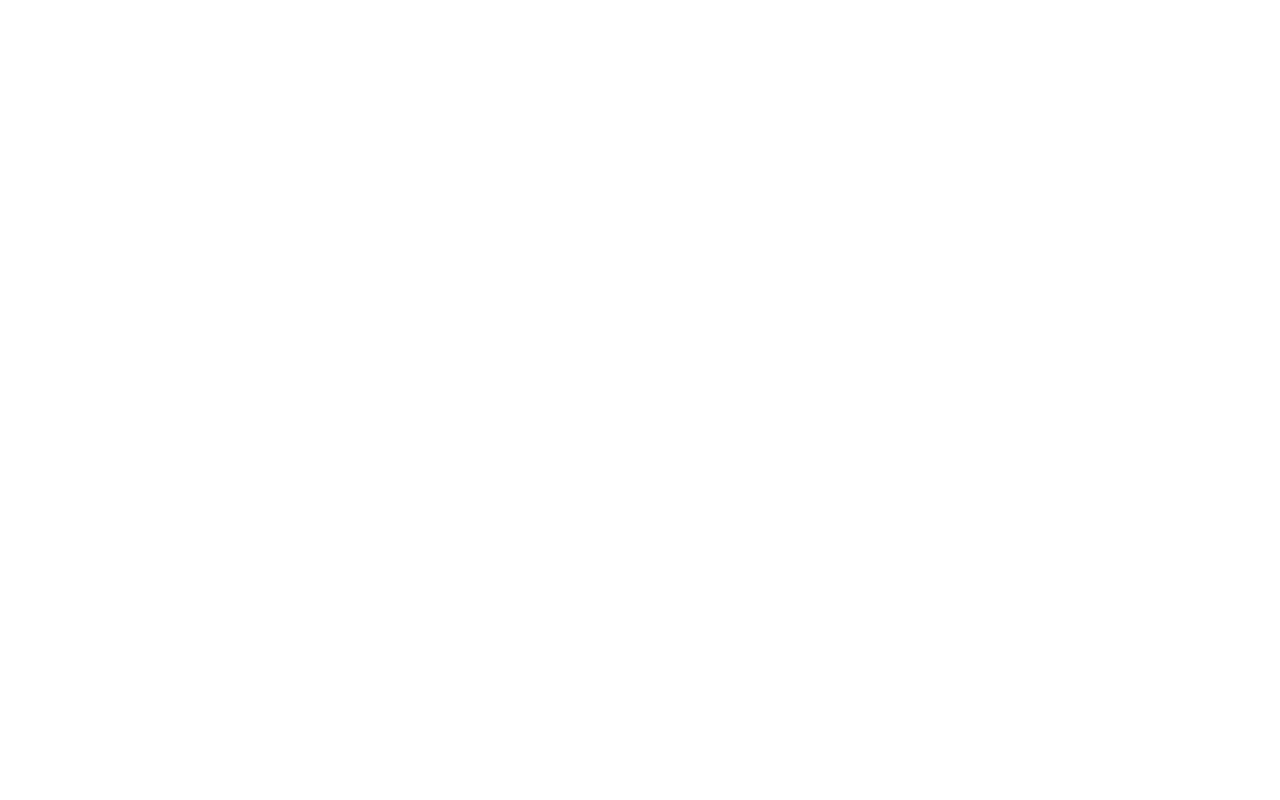
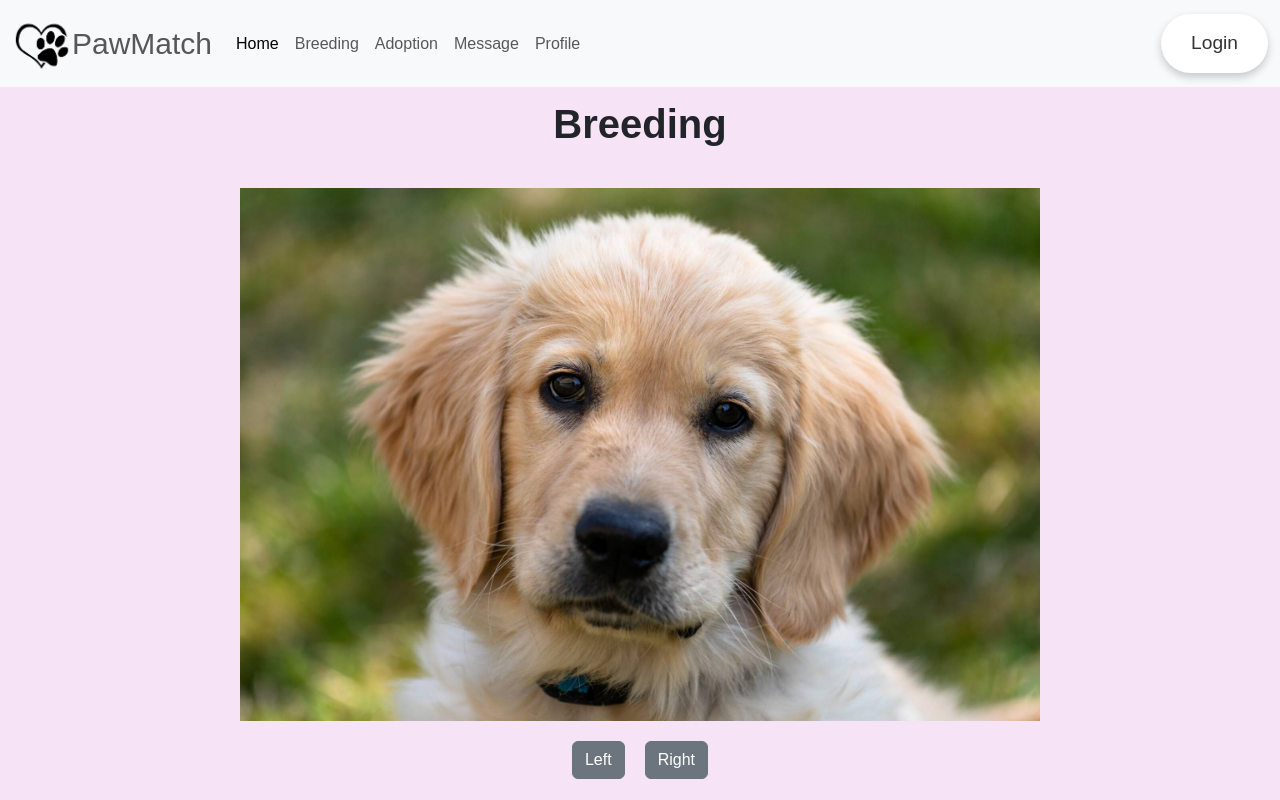
Before and after one commit to Beto91401/PawMatch, a plain HTML site: page Breeding/BreedingIndex.html in a window 1280 px wide. Drawn offline with nearby package versions, Linux system fonts and the light colour scheme.

Commit message:
Updated Adoption and breeding page

```diff
--- a/Adoption/AdoptionIndex.html
+++ b/Adoption/AdoptionIndex.html
@@ -3,7 +3,7 @@
 <head>
     <meta charset="UTF-8">
     <meta name="viewport" content="width=device-width, initial-scale=1.0">
-    <title>Adoption - PawMatch</title>
+    <title>Breeding - PawMatch</title>
     <!-- Latest Bootstrap CSS from jsDelivr CDN -->
     <link href="https://cdn.jsdelivr.net/npm/bootstrap@5.3.3/dist/css/bootstrap.min.css" rel="stylesheet" integrity="sha384-QWTKZyjpPEjISv5WaRU9OFeRpok6YctnYmDr5pNlyT2bRjXh0JMhjY6hW+ALEwIH" crossorigin="anonymous">
     <link rel="stylesheet" href="AdoptionStyles.css">
@@ -22,12 +22,32 @@
             <div class="collapse navbar-collapse" id="navbarNavAltMarkup">
                 <div class="navbar-nav">
                     <a class="nav-link active" aria-current="page" href="../homepage/index.html">Home</a>
-                    <a class="nav-link" href="#">Adoption</a>
-                    <a class="nav-link" href="#">Breeding</a>
-                    <a class="nav-link" href="#">Message</a>
-                    <a class="nav-link" href="#">Profile</a>
+                    <a class="nav-link" href="../Breeding/BreedingIndex.html">Breeding</a>
+                    <a class="nav-link" href="../Adoption/AdoptionIndex.html">Adoption</a>
+                    <a class="nav-link" href="../Message/MessageIndex.html">Message</a>
+                    <a class="nav-link" href="../Profile/ProfileIndex.html">Profile</a>
                 </div>
             </div>
             <button class="btn btn-bubbly ms-auto" data-bs-toggle="modal" data-bs-target="#loginModal">Login</button>
         </div>
     </nav>
+    <!-- End of Navbar -->
+
+    <!-- Main Content -->
+    <div class="main-content">
+        <div class="container">
+            <h1 class="page-title">Adoption</h1>
+            <img src="../images/Golden-dog.jpeg" alt="Dog Image" class="center-image">
+            <div class="button-group">
+                <button type="button" class="btn btn-secondary">Left</button>
+                <button type="button" class="btn btn-secondary">Right</button>
+            </div>
+        </div>
+    </div>
+
+    <!-- Latest Bootstrap and Popper JS from jsDelivr CDN -->
+    <script src="https://cdn.jsdelivr.net/npm/@popperjs/core@2.11.8/dist/umd/popper.min.js" integrity="sha384-I7E8VVD/ismYTF4hNIPjVp/Zjvgyol6VFvRkX/vR+Vc4jQkC+hVqc2pM8ODewa9r" crossorigin="anonymous"></script>
+    <script src="https://cdn.jsdelivr.net/npm/bootstrap@5.3.3/dist/js/bootstrap.bundle.min.js" integrity="sha384-YvpcrYf0tY3lHB60NNkmXc5s9fDVZLESaAA55NDzOxhy9GkcIdslK1eN7N6jIeHz" crossorigin="anonymous"></script>
+    <script src="../app.js"></script> <!-- Include your app.js file here -->
+</body>
+</html>
--- a/Adoption/AdoptionStyles.css
+++ b/Adoption/AdoptionStyles.css
@@ -2,6 +2,7 @@ body {
     font-family: Arial, sans-serif;
     margin: 0;
     padding: 0;
+    background-color: #F6E3F6; /* Set background color */
 }
 
 .navbar {
@@ -25,6 +26,19 @@ body {
 .main-content {
     padding-top: 80px; /* Space for fixed navbar */
     text-align: center;
+
+}
+.center-image {
+    width: 80%; /* Adjust this percentage as needed */
+    height: auto;
+    max-width: 800px; /* Optional: Set a maximum width */
+    margin: 20px 0;
+}
+
+.button-group {
+    display: flex;
+    justify-content: center;
+    gap: 20px;
 }
 
 .btn-bubbly {
@@ -42,5 +56,11 @@ body {
 }
 
 .btn-bubbly:hover {
-    background-color: #F8C8DC;
+    background-color: #F6E3F6;
 }
+
+.page-title {
+    font-weight: bold;
+    margin-bottom: 20px;
+    margin-top: 20px;
+}
--- a/Breeding/BreedingIndex.html
+++ b/Breeding/BreedingIndex.html
@@ -0,0 +1,53 @@
+<!DOCTYPE html>
+<html lang="en">
+<head>
+    <meta charset="UTF-8">
+    <meta name="viewport" content="width=device-width, initial-scale=1.0">
+    <title>Breeding - PawMatch</title>
+    <!-- Latest Bootstrap CSS from jsDelivr CDN -->
+    <link href="https://cdn.jsdelivr.net/npm/bootstrap@5.3.3/dist/css/bootstrap.min.css" rel="stylesheet" integrity="sha384-QWTKZyjpPEjISv5WaRU9OFeRpok6YctnYmDr5pNlyT2bRjXh0JMhjY6hW+ALEwIH" crossorigin="anonymous">
+    <link rel="stylesheet" href="BreedingStyles.css">
+</head>
+<body>
+    <!-- Navbar -->
+    <nav class="navbar navbar-expand-lg bg-body-tertiary fixed-top">
+        <div class="container-fluid">
+            <a class="navbar-brand" href="#">
+                <img src="../images/dog-cat-paw.png" alt="PawMatch Logo" class="d-inline-block align-text-top" style="width: 60px; height: auto;">
+                <span class="navbar-text">PawMatch</span>
+            </a>
+            <button class="navbar-toggler" type="button" data-bs-toggle="collapse" data-bs-target="#navbarNavAltMarkup" aria-controls="navbarNavAltMarkup" aria-expanded="false" aria-label="Toggle navigation">
+                <span class="navbar-toggler-icon"></span>
+            </button>
+            <div class="collapse navbar-collapse" id="navbarNavAltMarkup">
+                <div class="navbar-nav">
+                    <a class="nav-link active" aria-current="page" href="../homepage/index.html">Home</a>
+                    <a class="nav-link" href="../Breeding/BreedingIndex.html">Breeding</a>
+                    <a class="nav-link" href="../Adoption/AdoptionIndex.html">Adoption</a>
+                    <a class="nav-link" href="../Message/MessageIndex.html">Message</a>
+                    <a class="nav-link" href="../Profile/ProfileIndex.html">Profile</a>
+                </div>
+            </div>
+            <button class="btn btn-bubbly ms-auto" data-bs-toggle="modal" data-bs-target="#loginModal">Login</button>
+        </div>
+    </nav>
+    <!-- End of Navbar -->
+
+    <!-- Main Content -->
+    <div class="main-content">
+        <div class="container">
+            <h1 class="page-title">Breeding</h1>
+            <img src="../images/Golden-dog.jpeg" alt="Dog Image" class="center-image">
+            <div class="button-group">
+                <button type="button" class="btn btn-secondary">Left</button>
+                <button type="button" class="btn btn-secondary">Right</button>
+            </div>
+        </div>
+    </div>
+
+    <!-- Latest Bootstrap and Popper JS from jsDelivr CDN -->
+    <script src="https://cdn.jsdelivr.net/npm/@popperjs/core@2.11.8/dist/umd/popper.min.js" integrity="sha384-I7E8VVD/ismYTF4hNIPjVp/Zjvgyol6VFvRkX/vR+Vc4jQkC+hVqc2pM8ODewa9r" crossorigin="anonymous"></script>
+    <script src="https://cdn.jsdelivr.net/npm/bootstrap@5.3.3/dist/js/bootstrap.bundle.min.js" integrity="sha384-YvpcrYf0tY3lHB60NNkmXc5s9fDVZLESaAA55NDzOxhy9GkcIdslK1eN7N6jIeHz" crossorigin="anonymous"></script>
+    <script src="../app.js"></script> <!-- Include your app.js file here -->
+</body>
+</html>
--- a/Breeding/BreedingStyles.css
+++ b/Breeding/BreedingStyles.css
@@ -0,0 +1,66 @@
+body {
+    font-family: Arial, sans-serif;
+    margin: 0;
+    padding: 0;
+    background-color: #F6E3F6; /* Set background color */
+}
+
+.navbar {
+    background: rgba(255, 255, 255, 0); /* Fully transparent */
+    transition: background 0.3s ease;
+}
+
+.navbar.scrolled {
+    background: rgba(255, 255, 255, 1); /* White background */
+}
+
+.navbar-brand {
+    display: flex;
+    align-items: center;
+}
+
+.navbar-brand .navbar-text {
+    font-size: 1.5em;
+}
+
+.main-content {
+    padding-top: 80px; /* Space for fixed navbar */
+    text-align: center;
+
+}
+.center-image {
+    width: 80%; /* Adjust this percentage as needed */
+    height: auto;
+    max-width: 800px; /* Optional: Set a maximum width */
+    margin: 20px 0;
+}
+
+.button-group {
+    display: flex;
+    justify-content: center;
+    gap: 20px;
+}
+
+.btn-bubbly {
+    padding: 15px 30px;
+    font-size: 1.2em;
+    border: none;
+    border-radius: 50px;
+    background-color: #FFFFFF;
+    color: #333;
+    cursor: pointer;
+    box-shadow: 0 4px 8px rgba(0, 0, 0, 0.2);
+    transition: all 0.3s ease;
+    margin: auto; /* Center the button */
+    display: block; /* Ensure the button is a block element */
+}
+
+.btn-bubbly:hover {
+    background-color: #F6E3F6;
+}
+
+.page-title {
+    font-weight: bold;
+    margin-bottom: 20px;
+    margin-top: 20px;
+}
--- a/Message/MessageStyles.css
+++ b/Message/MessageStyles.css
@@ -0,0 +1,47 @@
+body {
+    font-family: Arial, sans-serif;
+    margin: 0;
+    padding: 0;
+    background-color: #F6E3F6; /* Set background color */
+}
+
+.navbar {
+    background: rgba(255, 255, 255, 0); /* Fully transparent */
+    transition: background 0.3s ease;
+}
+
+.navbar.scrolled {
+    background: rgba(255, 255, 255, 1); /* White background */
+}
+
+.navbar-brand {
+    display: flex;
+    align-items: center;
+}
+
+.navbar-brand .navbar-text {
+    font-size: 1.5em;
+}
+
+.main-content {
+    padding-top: 80px; /* Space for fixed navbar */
+    text-align: center;
+}
+
+.btn-bubbly {
+    padding: 15px 30px;
+    font-size: 1.2em;
+    border: none;
+    border-radius: 50px;
+    background-color: #FFFFFF;
+    color: #333;
+    cursor: pointer;
+    box-shadow: 0 4px 8px rgba(0, 0, 0, 0.2);
+    transition: all 0.3s ease;
+    margin: auto; /* Center the button */
+    display: block; /* Ensure the button is a block element */
+}
+
+.btn-bubbly:hover {
+    background-color: #F6E3F6;
+}
--- a/Profile/ProfileStyles.css
+++ b/Profile/ProfileStyles.css
@@ -0,0 +1,47 @@
+body {
+    font-family: Arial, sans-serif;
+    margin: 0;
+    padding: 0;
+    background-color: #F6E3F6; /* Set background color */
+}
+
+.navbar {
+    background: rgba(255, 255, 255, 0); /* Fully transparent */
+    transition: background 0.3s ease;
+}
+
+.navbar.scrolled {
+    background: rgba(255, 255, 255, 1); /* White background */
+}
+
+.navbar-brand {
+    display: flex;
+    align-items: center;
+}
+
+.navbar-brand .navbar-text {
+    font-size: 1.5em;
+}
+
+.main-content {
+    padding-top: 80px; /* Space for fixed navbar */
+    text-align: center;
+}
+
+.btn-bubbly {
+    padding: 15px 30px;
+    font-size: 1.2em;
+    border: none;
+    border-radius: 50px;
+    background-color: #FFFFFF;
+    color: #333;
+    cursor: pointer;
+    box-shadow: 0 4px 8px rgba(0, 0, 0, 0.2);
+    transition: all 0.3s ease;
+    margin: auto; /* Center the button */
+    display: block; /* Ensure the button is a block element */
+}
+
+.btn-bubbly:hover {
+    background-color: #F6E3F6;
+}
```
Also changed, not shown: Message/MessageIndex.html (+34 -0 lines), Profile/ProfileIndex.html (+34 -0 lines), homepage/index.html (+3 -3 lines), homepage/styles.css (+20 -5 lines), images/Golden-dog.jpeg (renamed from images/Golden-Retriever-Puppies.jpeg).
